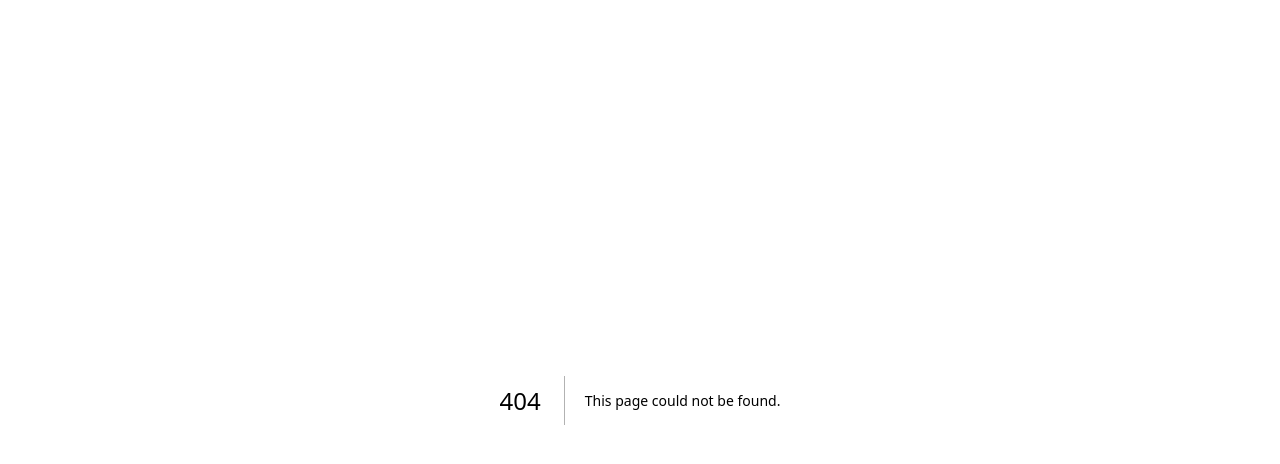
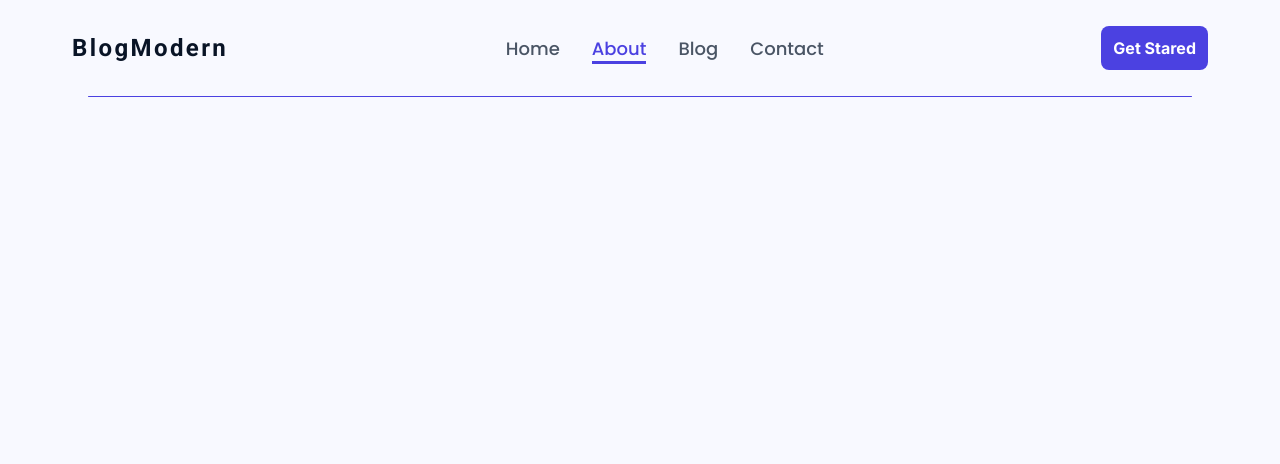
Before and after one commit to akshansh-kakkkar/ModernBlog, a Next.js app: page /about in a window 1280 px wide. Before the commit this address had no page. Shown: the top 464 px of the page. Built offline with nearby package versions, Linux system fonts and the light colour scheme.

Commit message:
made the navbar

```diff
--- a/app/(home)/page.jsx
+++ b/app/(home)/page.jsx
@@ -1,8 +1,7 @@
-import Image from "next/image";
-
 export default function Home() {
   return (
     <>
+
     </>
   );
 }
--- /dev/null
+++ b/app/about/page.jsx
@@ -0,0 +1,7 @@
+import React from 'react'
+
+export default function page(){
+  return (
+    <div></div>
+  )
+}
--- /dev/null
+++ b/app/blog/page.jsx
@@ -0,0 +1,7 @@
+import React from 'react'
+
+export default function page(){
+  return (
+    <div></div>
+  )
+}
--- /dev/null
+++ b/app/contact/page.jsx
@@ -0,0 +1,7 @@
+import React from 'react'
+
+export default function page(){
+  return (
+    <div></div>
+  )
+}
--- a/app/globals.css
+++ b/app/globals.css
@@ -1,4 +1,5 @@
 @import "tailwindcss";
+
 body{
-  background-color: white;
+  background-color: #f8f9ff;
 }
--- a/app/layout.js
+++ /dev/null
@@ -1,11 +0,0 @@
-import "./globals.css";
-
-
-export default function RootLayout({ children }) {
-  return (
-    <html
-      lang="en">
-      <body className="min-h-full flex flex-col">{children}</body>
-    </html>
-  );
-}
--- /dev/null
+++ b/app/layout.jsx
@@ -0,0 +1,57 @@
+"use client"
+import Link from "next/link";
+import "./globals.css";
+import { Roboto, Poppins, Inter } from 'next/font/google'
+import { usePathname } from "next/navigation";
+
+const roboto = Roboto({
+  subsets : ["latin"]
+})
+const poppins = Poppins({
+  weight  : ["500", "700"],
+  subsets : ["latin"]
+})
+const inter = Inter({
+  weight : ["100", "700"],
+  subsets : ["latin"]
+})
+export default function RootLayout({ children }) {
+  const pathname = usePathname();
+  return (
+    <html lang="en">
+      <body className="min-h-full flex flex-col">
+        <nav>
+          <div className="flex justify-between items-center  px-18 py-8">
+            <div className={`text-2xl font-bold tracking-widest text-[#091426] ${roboto.className}`} ><Link href={'/'}>BlogModern</Link></div>
+            <div>
+              <ul className={`flex gap-8 text-lg transition-all duration-300`}>
+                <li>
+                  <Link href={"/"} className={` transition-all duration-300 ${poppins.className} ${pathname==='/' ? "text-[#4B41E1] border-b-3 " : "text-gray-600 hover:text-black"} `}>Home</Link>
+                </li>
+                <li>
+                  <Link href={"/about"}className={` transition-all duration-300 ${poppins.className} ${pathname==='/about' ? "text-[#4B41E1] border-b-3 " : "text-gray-600 hover:text-black"} `}>About</Link>
+                </li>
+                <li>
+                  <Link href={"/blog"} className={` transition-all duration-300 ${poppins.className} ${pathname==='/blog' ? "text-[#4B41E1] border-b-3 " : "text-gray-600 hover:text-black"} `}>Blog</Link>
+                </li>
+                <li>
+                  <Link href={"/contact"} className={` transition-all duration-300 ${poppins.className} ${pathname==='/contact' ? "text-[#4B41E1] border-b-3 " : "text-gray-600 hover:text-black"} `}>Contact</Link>
+                </li>
+              </ul>
+            </div>
+            <div>
+              <Link href={"/email"} className={`${inter.className} hover:bg-[#4c41e1df] font-bold p-3 rounded-lg bg-[#4B41E1] text-white`}>Get Stared</Link>
+            </div>
+
+          </div>
+           <div className="flex justify-center items-center">
+            <div className="bg-[#4B41E1] rounded-full mx-22 w-full h-[0.5px] ">
+
+            </div>
+           </div>
+        </nav>
+        {children}
+      </body>
+    </html>
+  );
+}
```
